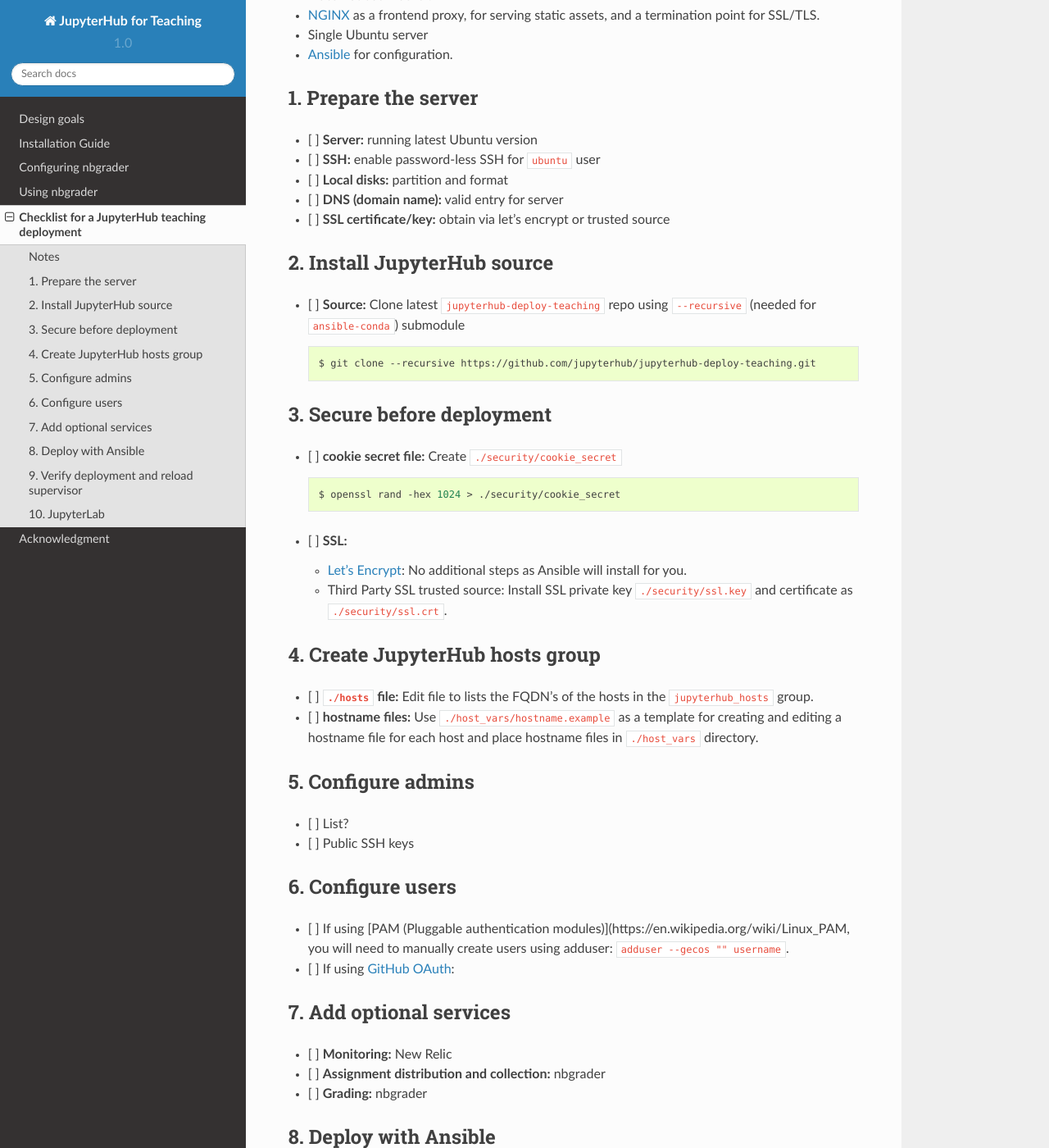
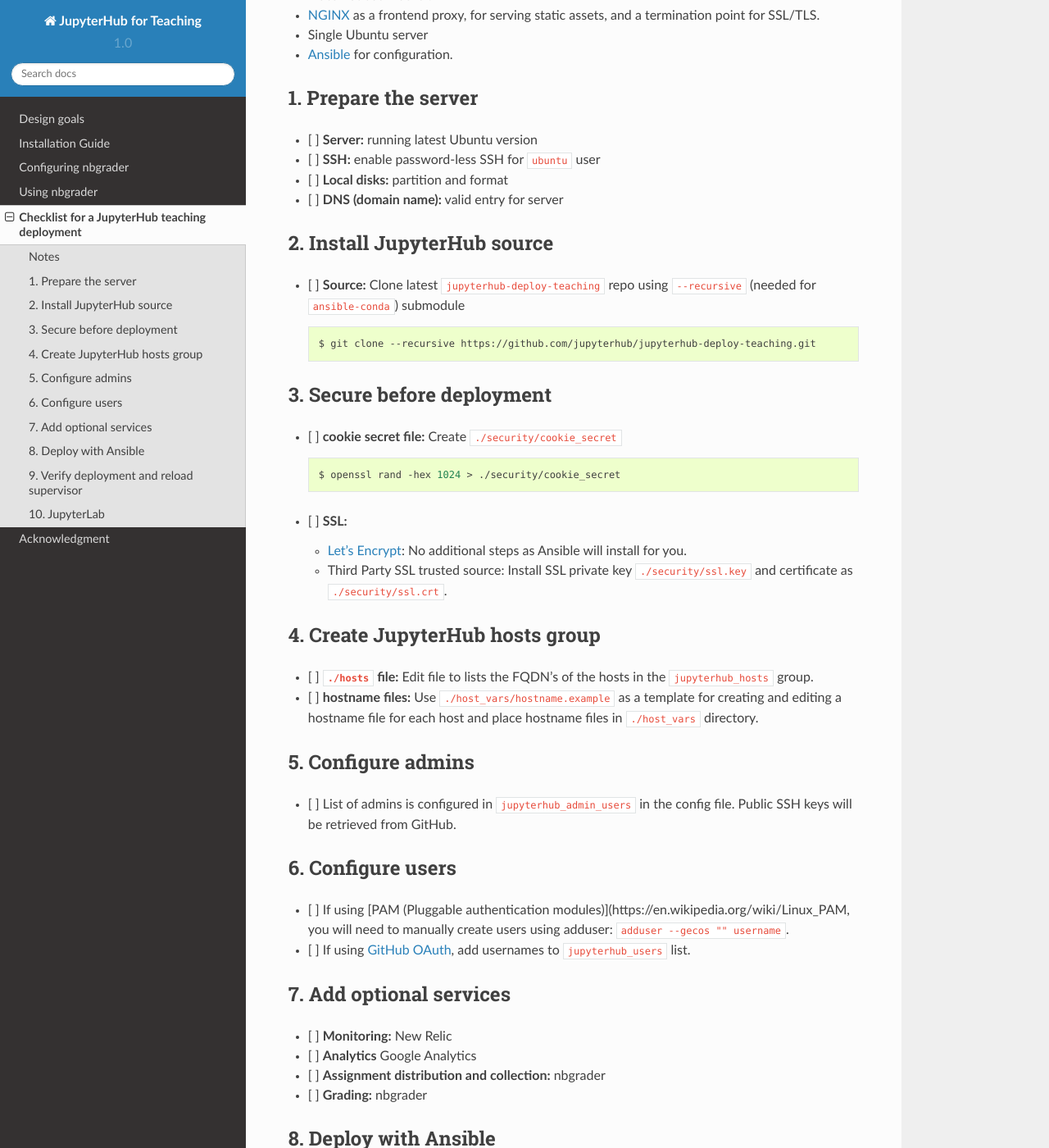
Before and after one commit to jupyterhub/jupyterhub-deploy-teaching, a Sphinx documentation site: the page built from docs/source/teaching-checklist.md, in a window 1280 px wide and 1400 px high, scrolled down 329 px. Shown: the whole window at 82% size. Built offline with Sphinx 7.4.7 and the Read the Docs theme 2.0.0, drawn with Linux system fonts in a browser that asks for light colours; some of the changed text lies outside the part shown.

Commit message:
Changes per @minrk review

````diff
--- a/docs/source/teaching-checklist.md
+++ b/docs/source/teaching-checklist.md
@@ -18,7 +18,6 @@
 - [ ] **SSH:** enable password-less SSH for `ubuntu` user
 - [ ] **Local disks:** partition and format
 - [ ] **DNS (domain name):** valid entry for server
-- [ ] **SSL certificate/key:** obtain via let's encrypt or trusted source
 
 ## 2. Install JupyterHub source
 
@@ -52,8 +51,8 @@
 
 ## 5. Configure admins
 
-- [ ] List?
-- [ ] Public SSH keys
+- [ ] List of admins is configured in `jupyterhub_admin_users` in the config
+  file. Public SSH keys will be retrieved from GitHub.
 
 ## 6. Configure users
 
@@ -61,11 +60,13 @@
   modules)](https://en.wikipedia.org/wiki/Linux_PAM, you will need to
   manually create users using adduser: `adduser --gecos "" username`.
 
-- [ ] If using [GitHub OAuth](https://developer.github.com/v3/oauth/):
+- [ ] If using [GitHub OAuth](https://developer.github.com/v3/oauth/), add
+  usernames to `jupyterhub_users` list.
 
 ## 7. Add optional services
 
 - [ ] **Monitoring:** New Relic
+- [ ] **Analytics** Google Analytics
 - [ ] **Assignment distribution and collection:** nbgrader
 - [ ] **Grading:** nbgrader
 
@@ -86,10 +87,4 @@
     ```
     substituting your hostname for {hostname}. For example, ``ssh root@jupyter.org``.
 
-- [ ] **supervisor:** Reload.
-
-    ```bash
-    $ supervisorctl reload
-    ```
-
 ## 10. JupyterLab
````
